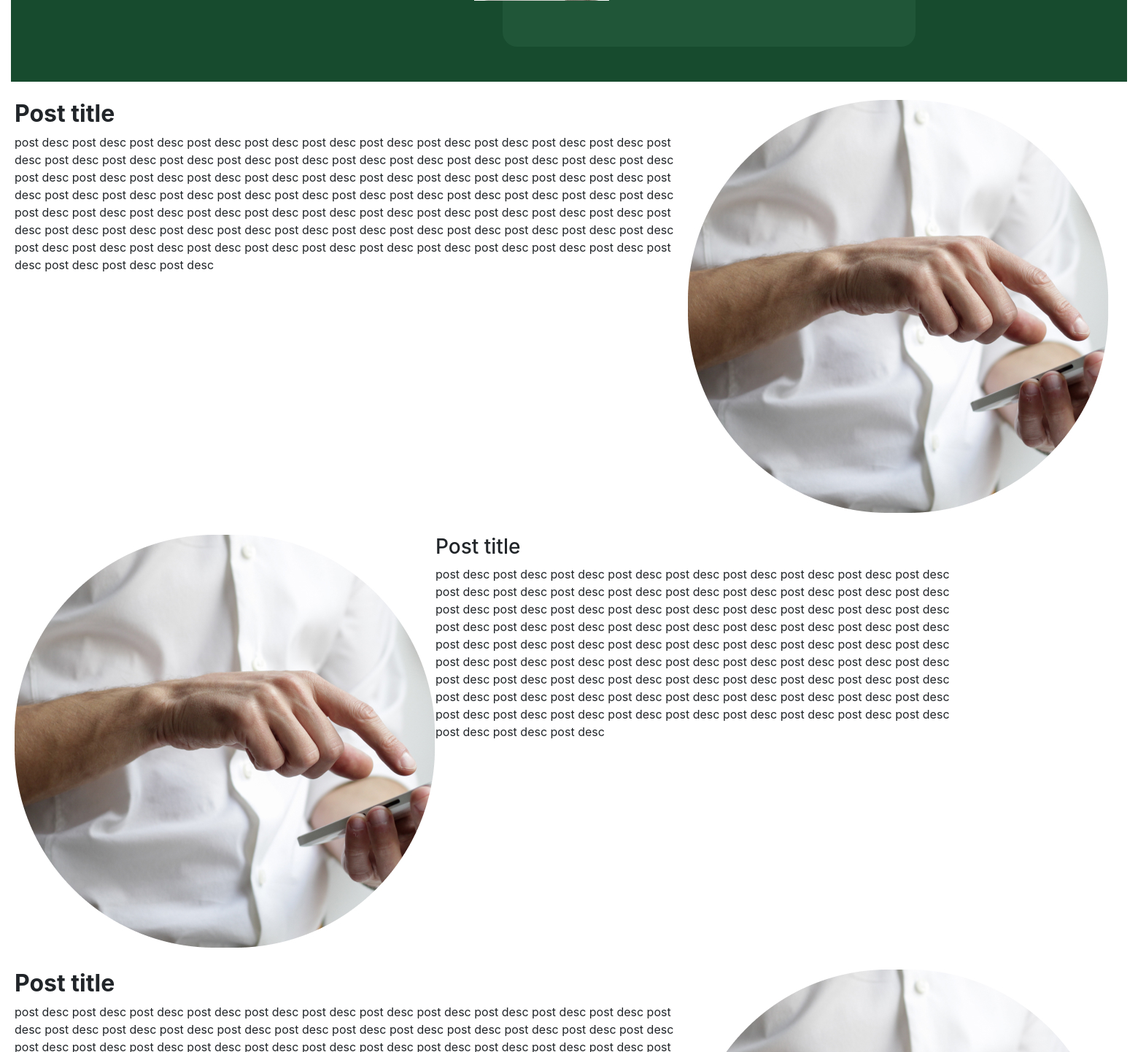
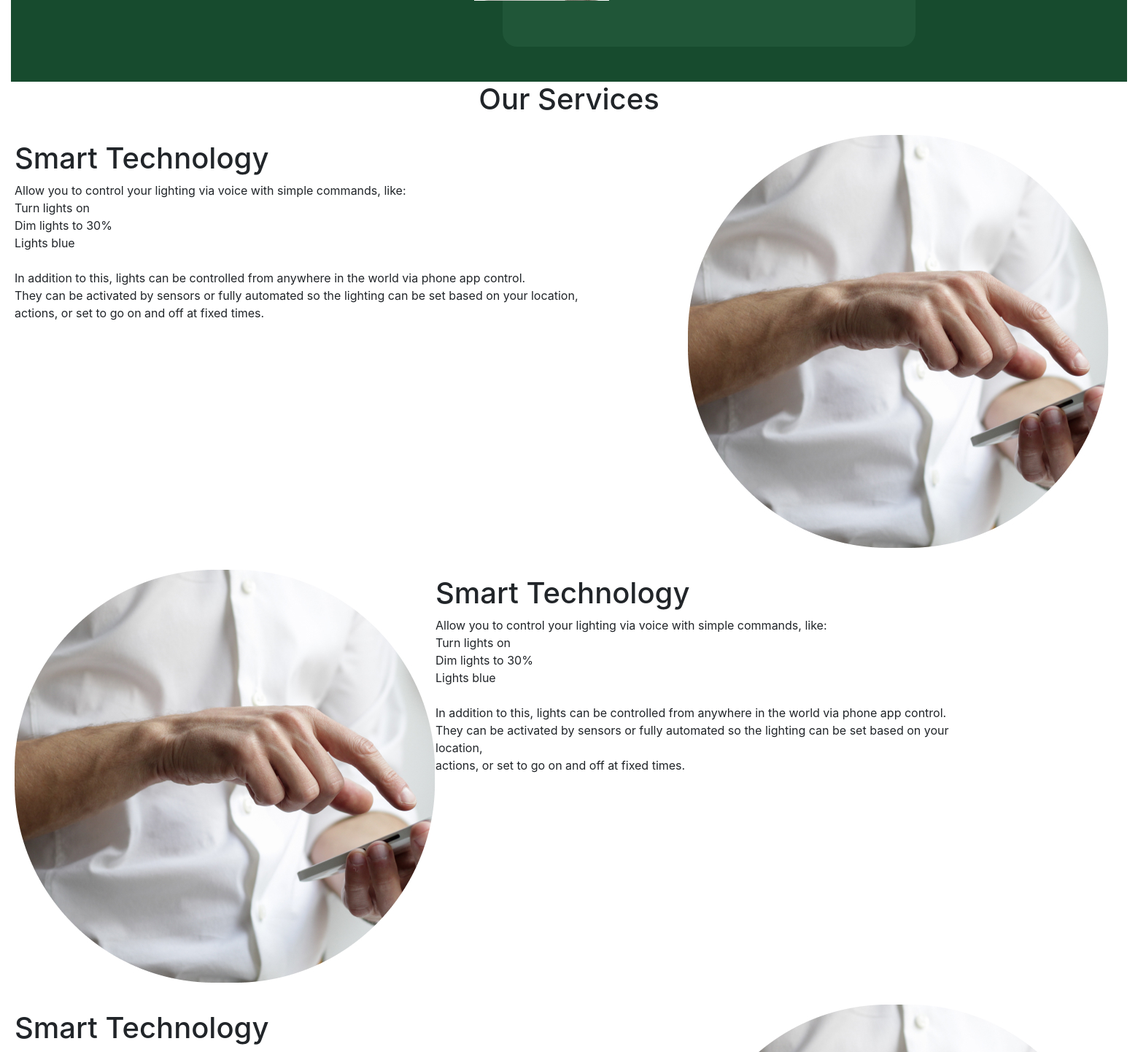
Before and after one commit to tanchohang/SmartHomeTech, a Django app: page /services/ in a window 1560 px wide. Shown: the part 688-2130 px from the top of the page at 73% size. Run offline with Django 3.2, Linux system fonts and the light colour scheme; some libraries are stand-ins or nearby versions.

Commit message:
completion

```diff
--- a/src/accounts/templates/accounts/services.html
+++ b/src/accounts/templates/accounts/services.html
@@ -13,7 +13,6 @@
                 </h2>
               </div>
            </div>
-
              <div class="h2">
                  <img src="{% static 'css/images/Rectangle2.jpg' %}";>
              </div>
@@ -27,13 +26,25 @@
              </br>
          </div>
     </div>
+<div class="down">
+<h1 style="text-align:center">Our Services </h1>
+</div>
   <div class="post-container">
         <div class="post-thumb">
             <img src="{% static 'css/images/guy.jpg' %}" tyle="width:200px;height:120px;">
         </div>
         <div class="post-content">
-            <h3 class="post-title">Post title</h3>
-            <p>post desc post desc post desc post desc post desc post desc post desc post desc post desc post desc post desc post desc post desc post desc post desc post desc post desc post desc post desc post desc post desc post desc post desc post desc post desc post desc post desc post desc post desc post desc post desc post desc post desc post desc post desc post desc post desc post desc post desc post desc post desc post desc post desc post desc post desc post desc post desc post desc post desc post desc post desc post desc post desc post desc post desc post desc post desc post desc post desc post desc post desc post desc post desc post desc post desc post desc post desc post desc post desc post desc post desc post desc post desc post desc post desc post desc post desc post desc post desc post desc post desc post desc post desc post desc </p>
+            <h3 class="post-title"></h3>
+             <h1> Smart Technology </h1>
+             <p>
+                 Allow you to control your lighting via voice with simple commands, like:</br>
+                 Turn lights on  </br>
+                 Dim lights to 30%  </br>
+                 Lights blue  </br> </br>
+                 In addition to this, lights can be controlled from anywhere in the world via phone app control.</br>
+                 They can be activated by sensors or fully automated so the lighting can be set based on your location,</br>
+                 actions, or set to go on and off at fixed times.
+             </p>
         </div>
     </div>
 
@@ -42,8 +53,17 @@
             <img src="{% static 'css/images/guy.jpg' %}" />
         </div>
         <div class="post-content1">
-            <h3 class="post-title1">Post title</h3>
-            <p>post desc post desc post desc post desc post desc post desc post desc post desc post desc post desc post desc post desc post desc post desc post desc post desc post desc post desc post desc post desc post desc post desc post desc post desc post desc post desc post desc post desc post desc post desc post desc post desc post desc post desc post desc post desc post desc post desc post desc post desc post desc post desc post desc post desc post desc post desc post desc post desc post desc post desc post desc post desc post desc post desc post desc post desc post desc post desc post desc post desc post desc post desc post desc post desc post desc post desc post desc post desc post desc post desc post desc post desc post desc post desc post desc post desc post desc post desc post desc post desc post desc post desc post desc post desc </p>
+            <h3 class="post-title"></h3>
+            <h1> Smart Technology </h1>
+            <p>
+                Allow you to control your lighting via voice with simple commands, like:</br>
+                Turn lights on  </br>
+                Dim lights to 30%  </br>
+                Lights blue  </br> </br>
+                In addition to this, lights can be controlled from anywhere in the world via phone app control.</br>
+                They can be activated by sensors or fully automated so the lighting can be set based on your location,</br>
+                actions, or set to go on and off at fixed times.
+            </p>
         </div>
     </div>
 
@@ -53,25 +73,48 @@
             <img src="{% static 'css/images/guy.jpg' %}" />
         </div>
         <div class="post-content">
-            <h3 class="post-title">Post title</h3>
-            <p>post desc post desc post desc post desc post desc post desc post desc post desc post desc post desc post desc post desc post desc post desc post desc post desc post desc post desc post desc post desc post desc post desc post desc post desc post desc post desc post desc post desc post desc post desc post desc post desc post desc post desc post desc post desc post desc post desc post desc post desc post desc post desc post desc post desc post desc post desc post desc post desc post desc post desc post desc post desc post desc post desc post desc post desc post desc post desc post desc post desc post desc post desc post desc post desc post desc post desc post desc post desc post desc post desc post desc post desc post desc post desc post desc post desc post desc post desc post desc post desc post desc post desc post desc post desc </p>
+            <h3 class="post-title"></h3>
+            <h1> Smart Technology </h1>
+            <p>
+                Allow you to control your lighting via voice with simple commands, like:</br>
+                Turn lights on  </br>
+                Dim lights to 30%  </br>
+                Lights blue  </br> </br>
+                In addition to this, lights can be controlled from anywhere in the world via phone app control.</br>
+                They can be activated by sensors or fully automated so the lighting can be set based on your location,</br>
+                actions, or set to go on and off at fixed times.
+
+            </p>
         </div>
-    </div>
     <div class="post">
         <h1 style="text-align:center">Products from Trusted Brands</h1>
         <div class="row">
-           <div class="circle">
-            <h1 style="text-align:center">
-                Jung
-            </h1>
-           </div>
+            <div class="col-lg-4 col-md-4">
+                <div class="circle">
+                    <h1 style="text-align:center">JUNG</h1>
+                </div>
+                    <div class="pro">
+                        <p>
+                            Intelligent, networked, sustainable, secure, flexible
+                            our rooms and our requirements are changing.
+                        </p>
+                    </div>
+            </div>
             <br><br />
-         <div class="circle">
-            <h1 style="text-align:center">
-                Jung
-            </h1>
+            <div class="col-lg-4 col-md-4">
+                <div class="circle">
+                    <h1 style="text-align:center">
+                        GIRA
+                    </h1>
+                </div>
+            </div>
+            <div class="col-lg-4 col-md-4">
+                <div class="circle">
+                    <h1 style="text-align:center">
+                        BUSCH-JAEGER
+                    </h1>
+                </div>
+            </div>
         </div>
-    </div>
-
 </section>
  {%endblock%}
--- a/src/static/css/accounts/landing.css
+++ b/src/static/css/accounts/landing.css
@@ -1,9 +1,16 @@
 section.landing_page container-fluid {
 }
-.img{
-    display: block;
-    width: 100%;
-    height: auto;
+.team-image {
+    border: 2px solid #000000;
+    height:800;
+    width:300;
+}
+.team-image1 {
+    border: 2px solid #000000;
+    position: absolute;
+    left: 50px;
+    right: 20.7%;
+    top: 11.53%;
 }
 .text {
     color: white;
@@ -51,6 +58,7 @@ section.landing_page container-fluid {
     margin-top: 200px;
     margin-left: 100px;
     vertical-align: middle;
+    background: #7ECA9F 24%;
 }
 .team {
     background: #f1f1f1;
--- a/src/static/css/accounts/login.css
+++ b/src/static/css/accounts/login.css
@@ -35,14 +35,12 @@ aside {
     height: auto;
     margin-left: 208px;
     margin-top: 61px;
-    background: #174B2E;
     position: center;
 }
 
     aside.login_img {
         height: 100vh;
         width: 100vw;
-        background: #174B2E;
     }
 
 .form .heading {
@@ -65,7 +63,6 @@ aside {
     height: 768px;
     left: 750px;
     top: 61px;
-    background: #174B2E;
 }
 
 aside form {
@@ -75,4 +72,4 @@ aside form {
 
     aside form .form-control {
         width: 500px;
-    }
+ }
```
Also changed, not shown: src/accounts/templates/accounts/landing.html (+26 -4 lines), src/accounts/templates/accounts/portfolio.html (+19 -17 lines), src/accounts/templates/accounts/register.html (+5 -2 lines), src/static/css/accounts/portfolio.css (added, +17 -0 lines), src/static/css/accounts/products.css (+28 -15 lines), src/accounts/templates/accounts/Becomepartner.html (added), src/static/css/images/Rectangle 18.jpg (added), src/static/css/images/Rectangle26.jpg (added), src/static/css/images/background.jpg, src/static/css/images/home.jpg (added), 1 other file.
